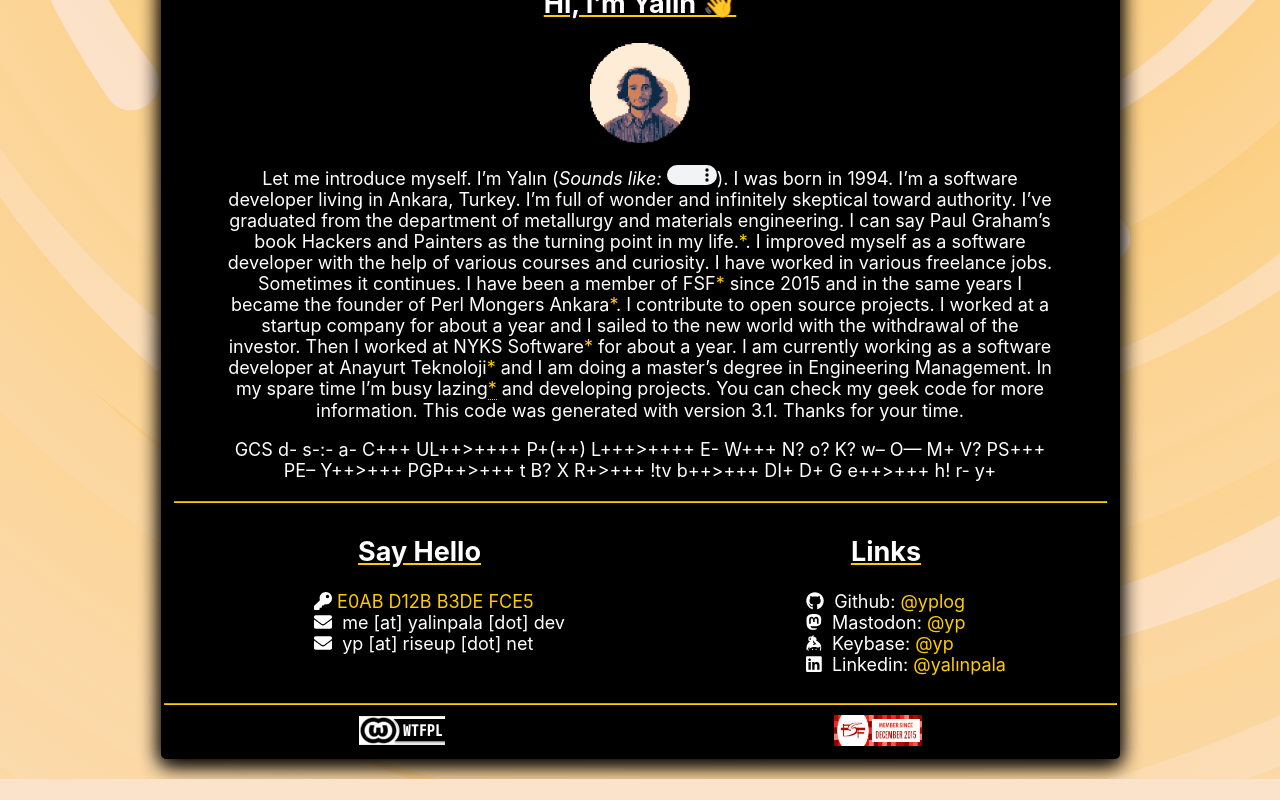
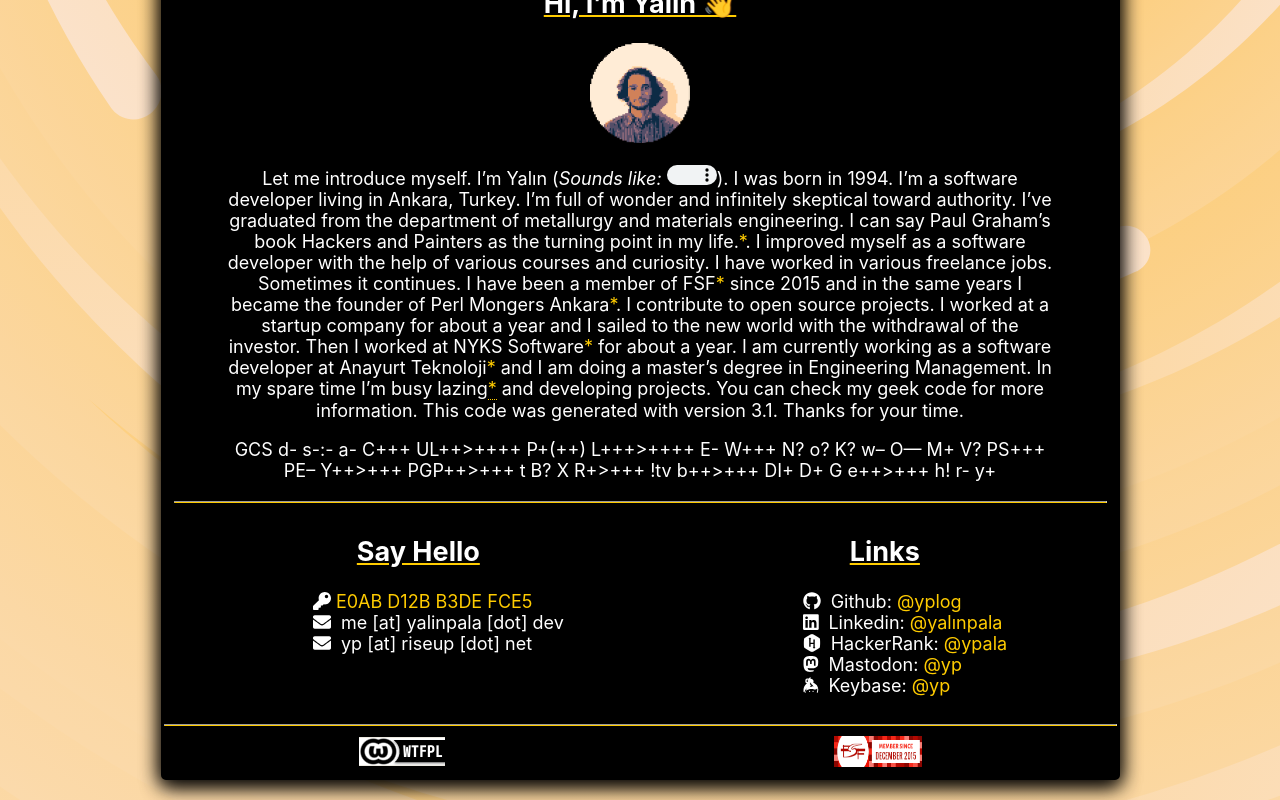
Before and after one commit to yplog/yphp, a Next.js app: page / in a window 1280 px wide. Shown: the part 398-1198 px from the top of the page. Before the commit the page ends 1177 px from the top, so only its background shows below. Built offline with nearby package versions, Linux system fonts and the light colour scheme.

Commit message:
hackerrank

```diff
--- a/components/contact.js
+++ b/components/contact.js
@@ -5,6 +5,7 @@ import {
   faKeybase,
   faLinkedin,
   faMastodon,
+  faHackerrank
 } from "@fortawesome/free-brands-svg-icons";
 import { faEnvelope, faKey } from "@fortawesome/free-solid-svg-icons";
 import { FontAwesomeIcon } from "@fortawesome/react-fontawesome";
@@ -45,6 +46,20 @@ export default function Contact() {
             </Link>
           </li>
           <li>
+            <FontAwesomeIcon icon={faLinkedin} />
+            &nbsp; Linkedin:&nbsp;
+            <Link href="https://www.linkedin.com/in/yal%C4%B1n-pala-2426a3219/">
+              <a target="_blank" rel="noreferrer">@yalınpala</a>
+            </Link>
+          </li>
+          <li>
+            <FontAwesomeIcon icon={faHackerrank} />
+            &nbsp; HackerRank:&nbsp;
+            <Link href="https://www.hackerrank.com/ypala">
+              <a target="_blank" rel="noreferrer">@ypala</a>
+            </Link>
+          </li>
+          <li>
             <FontAwesomeIcon icon={faMastodon} />
             &nbsp; Mastodon:&nbsp;
             <Link href="https://fosstodon.org/@yp">
@@ -58,13 +73,7 @@ export default function Contact() {
               <a target="_blank" rel="noreferrer">@yp</a>
             </Link>
           </li>
-          <li>
-            <FontAwesomeIcon icon={faLinkedin} />
-            &nbsp; Linkedin:&nbsp;
-            <Link href="https://www.linkedin.com/in/yal%C4%B1n-pala-2426a3219/">
-              <a target="_blank" rel="noreferrer">@yalınpala</a>
-            </Link>
-          </li>
+
         </ul>
       </section>
     </section>
```
